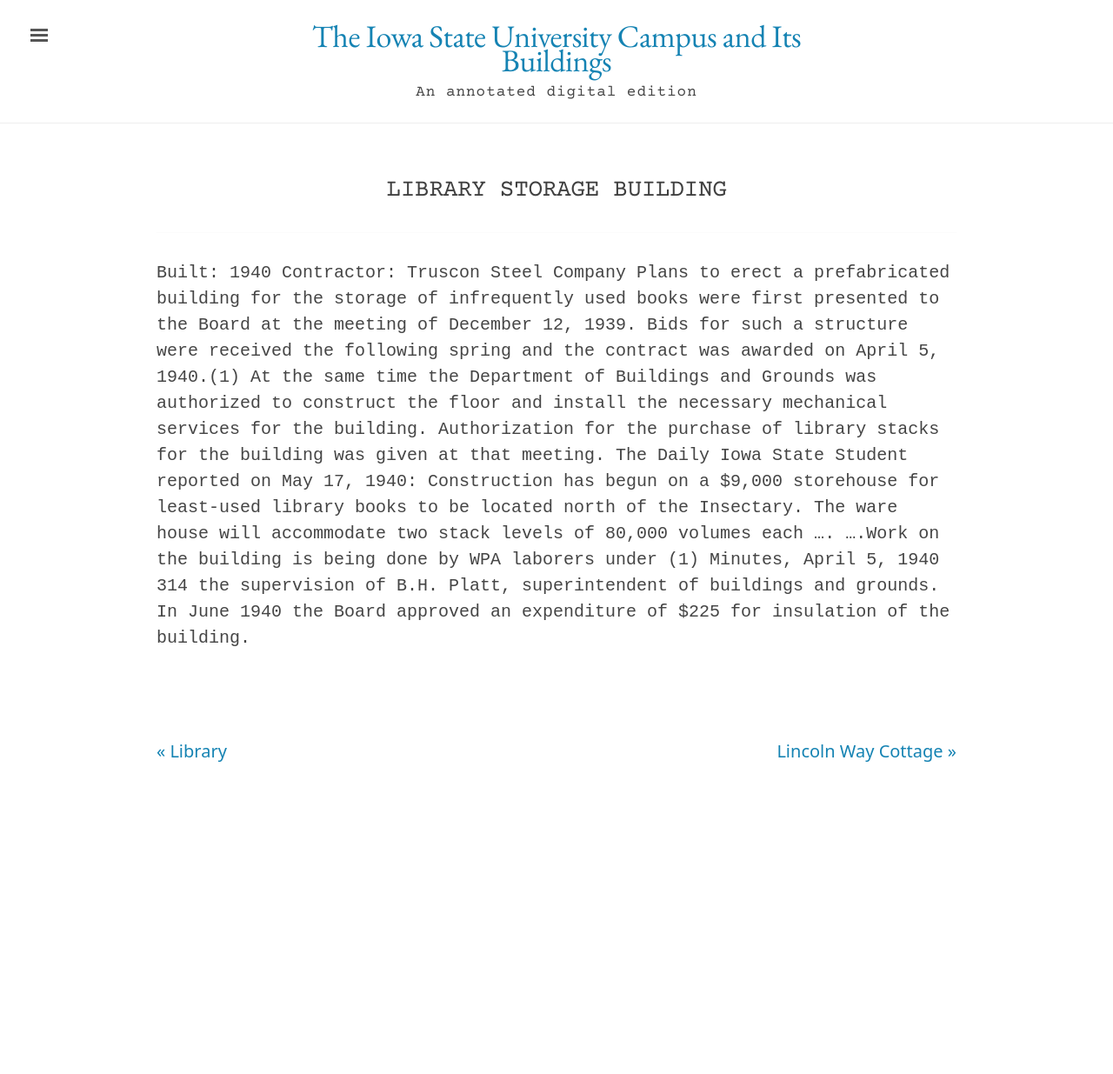
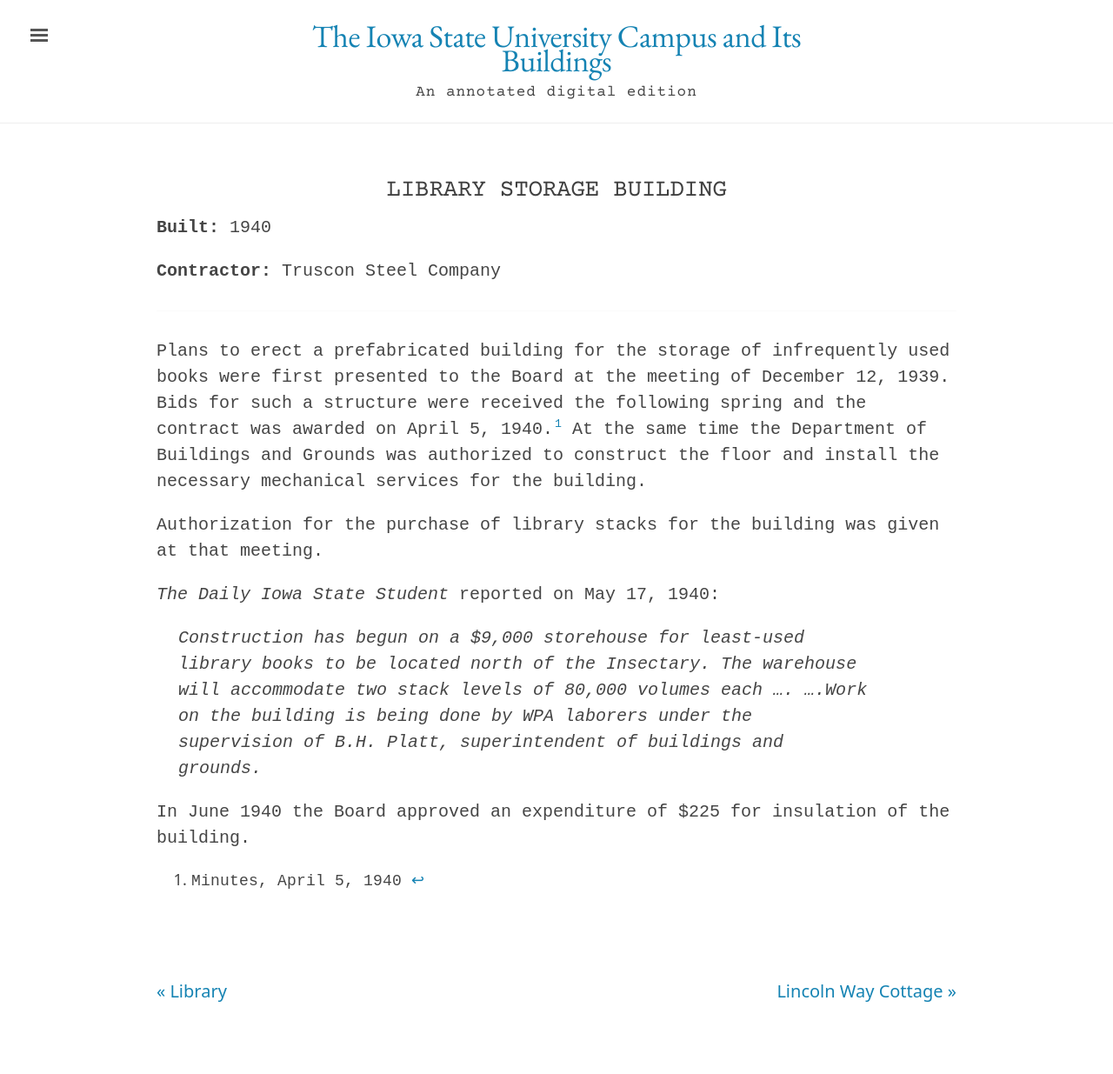
Before and after one commit to emanderson811/day-edition, a Jekyll site: the page built from _texts/buildings/126day-library-storage.md, in a window 1280 px wide. Shown: the whole page at 87% size. Built offline with Jekyll 4.4.1, drawn with Linux system fonts in a browser that asks for light colours; before the commit the page ends 959 px from its top, so only the background shows below that.

Commit message:
Update 126day-library-storage.md

```diff
--- a/_texts/buildings/126day-library-storage.md
+++ b/_texts/buildings/126day-library-storage.md
@@ -14,13 +14,14 @@
 ---
 ---
 
-Built: 1940 Contractor: Truscon Steel Company
-Plans to erect a prefabricated building for the storage of infrequently used books were first presented to the Board at the meeting of December 12, 1939. Bids for such a structure were received the following spring and the contract was awarded on April 5, 1940.(1) At the same time the Department of Buildings and Grounds was authorized to construct the floor and install the necessary mechanical services for the building.
-Authorization for the purchase of library stacks for the building was
-given at that meeting.
-The Daily Iowa State Student reported on May 17, 1940:
-Construction has begun on a $9,000 storehouse for least-used library books to be located north of the Insectary. The ware house will accommodate two stack levels of 80,000 volumes each .... ....Work on the building is being done by WPA laborers under
-(1) Minutes, April 5, 1940
-314
-the supervision of B.H. Platt, superintendent of buildings and grounds.
+Plans to erect a prefabricated building for the storage of infrequently used books were first presented to the Board at the meeting of December 12, 1939. Bids for such a structure were received the following spring and the contract was awarded on April 5, 1940.[^fn1] At the same time the Department of Buildings and Grounds was authorized to construct the floor and install the necessary mechanical services for the building.
+
+Authorization for the purchase of library stacks for the building was given at that meeting.
+
+*The Daily Iowa State Student* reported on May 17, 1940:
+
+>Construction has begun on a $9,000 storehouse for least-used library books to be located north of the Insectary. The warehouse will accommodate two stack levels of 80,000 volumes each .... ....Work on the building is being done by WPA laborers under the supervision of B.H. Platt, superintendent of buildings and grounds.
+
+[^fn1]: Minutes, April 5, 1940
+
 In June 1940 the Board approved an expenditure of $225 for insulation of the building.
```
Also changed, not shown: other parts of _texts/buildings/126day-library-storage.md (+2 -2 lines).
